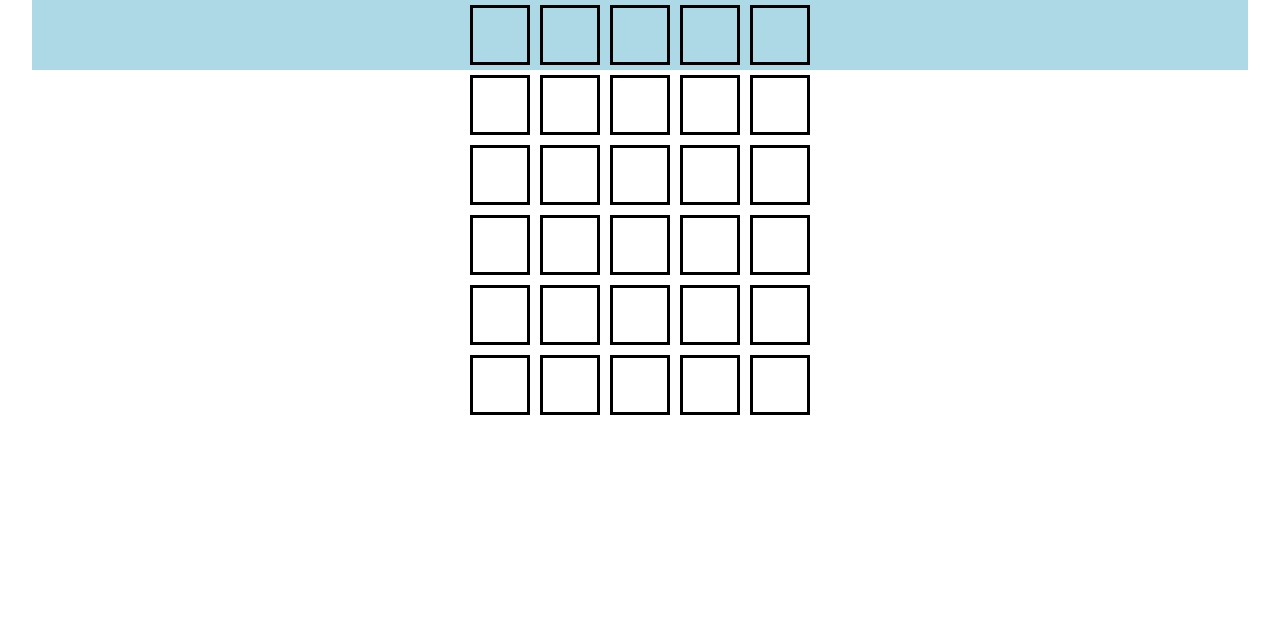
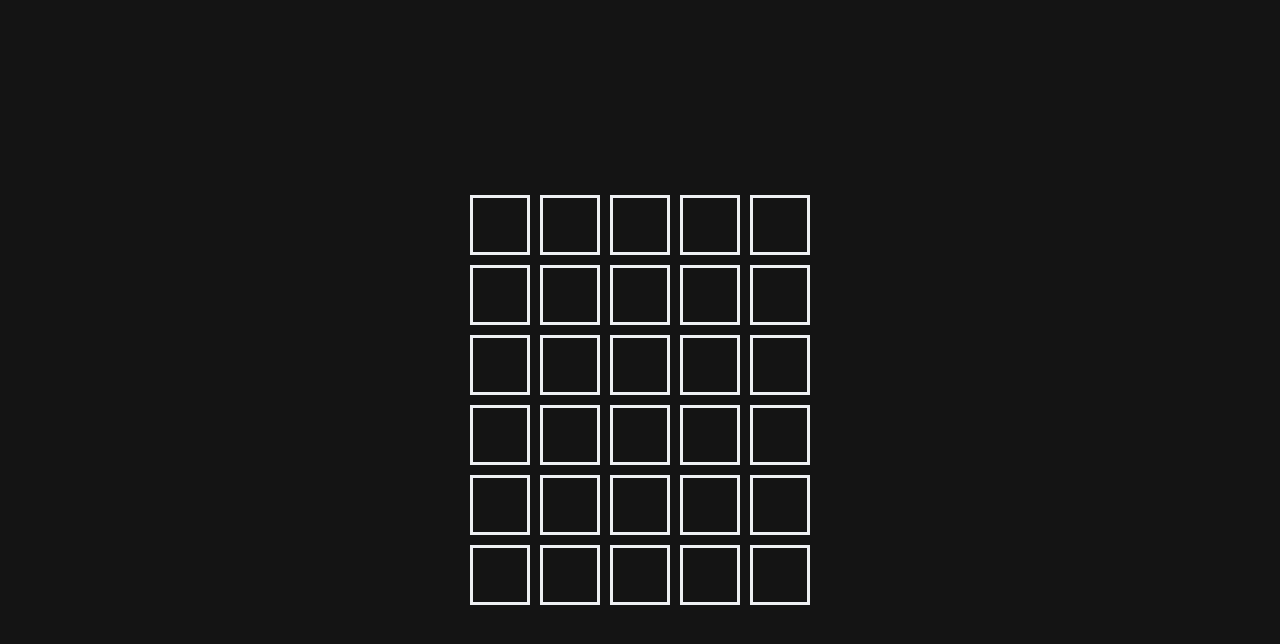
Before and after one commit to hammer147/wordle, a Next.js app: page / in a window 1280 px wide. Shown: the top 644 px of the page. Built offline with nearby package versions, Linux system fonts and the light colour scheme.

Commit message:
added data fetching

```diff
--- a/components/submitted-guess.tsx
+++ b/components/submitted-guess.tsx
@@ -7,18 +7,36 @@ type Props = {
 }
 
 const SubmittedGuess = ({ submittedGuess, puzzleWord, puzzleWordCharCount }: Props) => {
+
+  // clone because we don't want to mutate props
+  // remove the correct characters from the charMap
+  const charMap = {...puzzleWordCharCount}
+  submittedGuess.forEach((guessChar,i) => {
+    const isCorrect =  guessChar === puzzleWord[i]
+    if (isCorrect) {
+      charMap[guessChar] -= 1
+    }
+  })
+
   return (
     <div className={`${styles.word} ${styles.submittedGuess}`}>
 
-      {submittedGuess.map((char, i) => {
-        const isCorrect = char === puzzleWord[i]
-        const isPresent = !isCorrect && !!puzzleWordCharCount[char]
+      {submittedGuess.map((guessChar, i) => {
+        const isCorrect = guessChar === puzzleWord[i]
+
+        let isPresent = false
+        // charMap only holds chars that are present but not in the right position
+        if (!isCorrect && !!charMap[guessChar]) {
+          isPresent = true
+          charMap[guessChar] -= 1
+        }
+
         return (
           <span
             key={i}
-            className={`${styles.char} ${isCorrect ? styles.correctChar : ''} ${isPresent ? styles.presentChar: ''}`}
+            className={`${styles.char} ${styles.guessedChar} ${isCorrect ? styles.correctChar : ''} ${isPresent ? styles.presentChar: ''}`}
           >
-            {char}
+            {guessChar}
           </span>
         )
       })}
--- a/components/wordle.module.css
+++ b/components/wordle.module.css
@@ -1,6 +1,10 @@
 .wordle {
   font-family: monospace;
   font-size: 60px;
+  height: 100vh;
+  display:flex;
+  justify-content: center;
+  align-items: center;
 }
 
 .word {
@@ -9,8 +13,16 @@
   /* gap: 5px; */
 }
 
+.submittedGuess {
+  /* background-color: pink; */
+}
+
+.currentGuess {
+  /* background-color: lightblue; */
+}
+
 .char {
-  border: 3px solid black;
+  border: 3px solid var(--white);
   height: 60px;
   width: 60px;
   display: flex;
@@ -19,18 +31,21 @@
   margin: 5px;
 }
 
-.submittedGuess {
-  background-color: pink;
-}
-
-.currentGuess {
-  background-color: lightblue;
+.guessedChar {
+  border: 0;
+  background-color: rgba(255, 255, 255, 0.1);
 }
 
 .correctChar {
-  background-color: green;
+  background-color: var(--green);
 }
 
 .presentChar {
-  background-color: yellow;
+  background-color: var(--yellow);
 }
+
+.message {
+  margin-top: 20px;
+  font-size: 24px;
+  text-align: center;
+}
--- a/components/wordle.tsx
+++ b/components/wordle.tsx
@@ -4,18 +4,13 @@ import styles from './wordle.module.css'
 import EmptyGuess from './empty-guess'
 import CurrentGuess from './current-guess'
 import SubmittedGuess from './submitted-guess'
+import { useWordOfTheDay } from '../hooks'
 
 const totalGuessMax = 6
 
-type Props = {
-  puzzleWord: string
-}
+const Wordle = () => {
 
-const Wordle = ({ puzzleWord }: Props) => {
-
-  if (puzzleWord.length !== 5) {
-    throw new Error(`Puzzle word length must be 5 characters. ${puzzleWord} is not valid.`)
-  }
+  const puzzleWord = useWordOfTheDay()
 
   const [guess, setGuess] = useState<string[]>([])
   const [submittedGuesses, setSubmittedGuesses] = useState<string[][]>([])
@@ -52,10 +47,10 @@ const Wordle = ({ puzzleWord }: Props) => {
     return () => window.removeEventListener('keydown', handleKeyDown)
   }, [guess.length])
 
-  console.log(submittedGuesses)
-
   const isCorrect = submittedGuesses.length > 0
     && submittedGuesses[submittedGuesses.length - 1].join('') === puzzleWord
+
+  const isFailure = !isCorrect && submittedGuesses.length === totalGuessMax
 
   const puzzleWordCharCount = useMemo(() => {
     return puzzleWord.split('').reduce<Record<string, number>>((acc, char) => {
@@ -71,6 +66,8 @@ const Wordle = ({ puzzleWord }: Props) => {
   return (
     <div className={styles.wordle}>
 
+      <div className={styles.wordleBoard}>
+
         {submittedGuesses.map((submittedGuess, i) => (
           <SubmittedGuess
             key={i}
@@ -80,11 +77,20 @@ const Wordle = ({ puzzleWord }: Props) => {
           />
         ))}
 
-      {!isCorrect && <CurrentGuess guess={guess} />}
+        {!isCorrect && !isFailure && <CurrentGuess guess={guess} />}
 
         {Array.from({ length: totalGuessMax - submittedGuesses.length - (isCorrect ? 0 : 1) }).map((_, i) => (
           <EmptyGuess key={i} />
         ))}
+
+        {isCorrect && (
+          <div className={styles.message}>You did it. You are the best!</div>
+        )}
+
+        {isFailure && (
+          <div className={styles.message}>Better luck next time.</div>
+        )}
+      </div>
 
     </div>
   )
--- /dev/null
+++ b/hooks/index.ts
@@ -0,0 +1 @@
+export * from './useWordOfTheDay'
--- /dev/null
+++ b/hooks/useWordOfTheDay.ts
@@ -0,0 +1,22 @@
+import { useEffect, useState } from 'react'
+
+type Data = {
+  word: string
+}
+
+export function useWordOfTheDay () {
+
+  const [word, setWord] = useState('')
+
+  useEffect(() => {
+    (async () => {
+      const response = await fetch('./api/word')
+      if (response.ok) {
+        const data = await response.json() as Data
+        setWord(data.word)
+      }
+    })()
+  }, [])
+
+  return word // we could return a second value for a possible error
+}
--- a/pages/api/hello.ts
+++ b/pages/api/word.ts
@@ -1,13 +1,17 @@
 // Next.js API route support: https://nextjs.org/docs/api-routes/introduction
 import type { NextApiRequest, NextApiResponse } from 'next'
 
+
+const wordsDb = ['proxy','space','table','games']
+const getIndexFromDate = () => 0 // TODO
+
 type Data = {
-  name: string
+  word: string
 }
 
 export default function handler(
   req: NextApiRequest,
   res: NextApiResponse<Data>
 ) {
-  res.status(200).json({ name: 'John Doe' })
+  res.status(200).json({ word: wordsDb[getIndexFromDate()] })
 }
--- a/pages/index.tsx
+++ b/pages/index.tsx
@@ -5,7 +5,7 @@ import styles from '../styles/Home.module.css'
 const Home: NextPage = () => {
   return (
     <div className={styles.container}>
-      <Wordle puzzleWord='proxy' />
+      <Wordle />
     </div>
   )
 }
--- a/styles/globals.css
+++ b/styles/globals.css
@@ -1,3 +1,13 @@
+:root {
+  --black: #141414;
+  --white: #EEF0F2;
+  --yellow: #EEC643;
+  --green: #419D78;
+
+  background-color: var(--black);
+  color: var(--white);
+}
+
 html,
 body {
   padding: 0;
```
Lines whose indentation alone changed are shown as unchanged.
